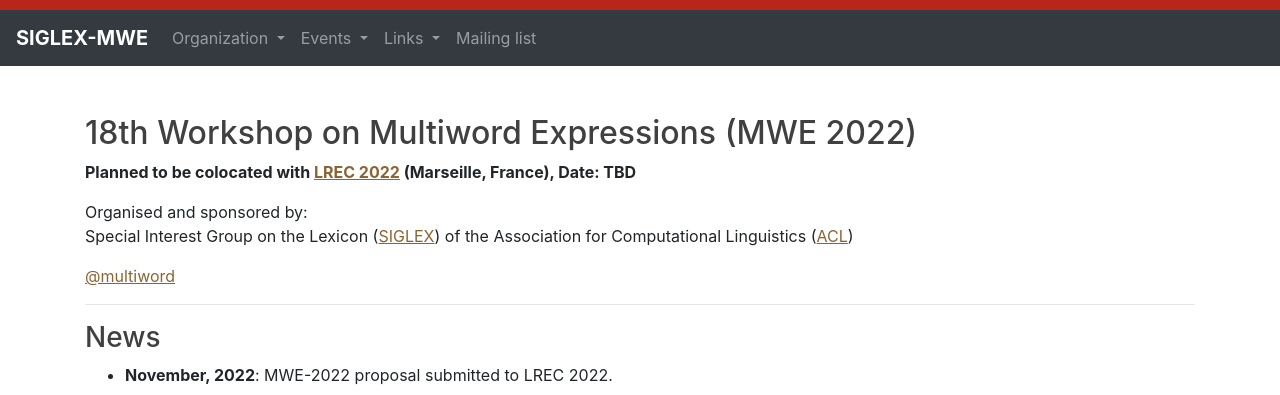
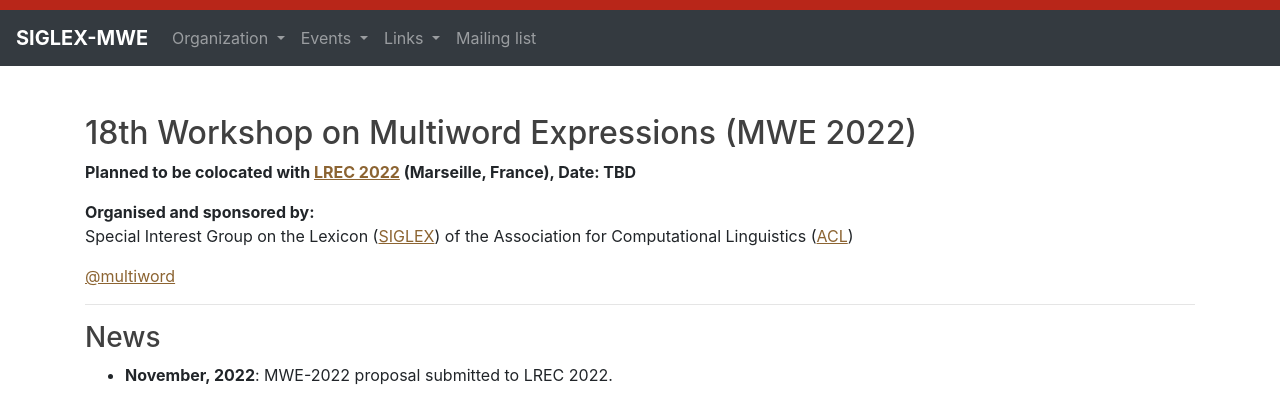
Before and after one commit to multiword/multiword.github.io, a Jekyll site: the page built from mwe2022/index.md, in a window 1280 px wide. Shown: the top 395 px of the page. Built offline with Jekyll 4.4.1, drawn with Linux system fonts in a browser that asks for light colours; comment, search, counter and statistics services are not loaded.

Commit message:
Change a title to bold face

```diff
--- a/mwe2022/index.md
+++ b/mwe2022/index.md
@@ -9,7 +9,7 @@
 ## 18th Workshop on Multiword Expressions (MWE 2022)
 **Planned to be colocated with [LREC 2022](https://lrec2022.lrec-conf.org/) (Marseille, France), Date: TBD**
 
-Organised and sponsored by:\
+**Organised and sponsored by:**\
 Special Interest Group on the Lexicon ([SIGLEX](http://www.siglex.org/)) of the Association for Computational Linguistics ([ACL](https://www.aclweb.org/portal/))
 
 <a href="https://twitter.com/multiword?ref_src=twsrc%5Etfw" class="twitter-follow-button" data-size="large" data-show-screen-name="true" data-show-count="false">@multiword</a><script async src="https://platform.twitter.com/widgets.js" charset="utf-8"></script>
```
